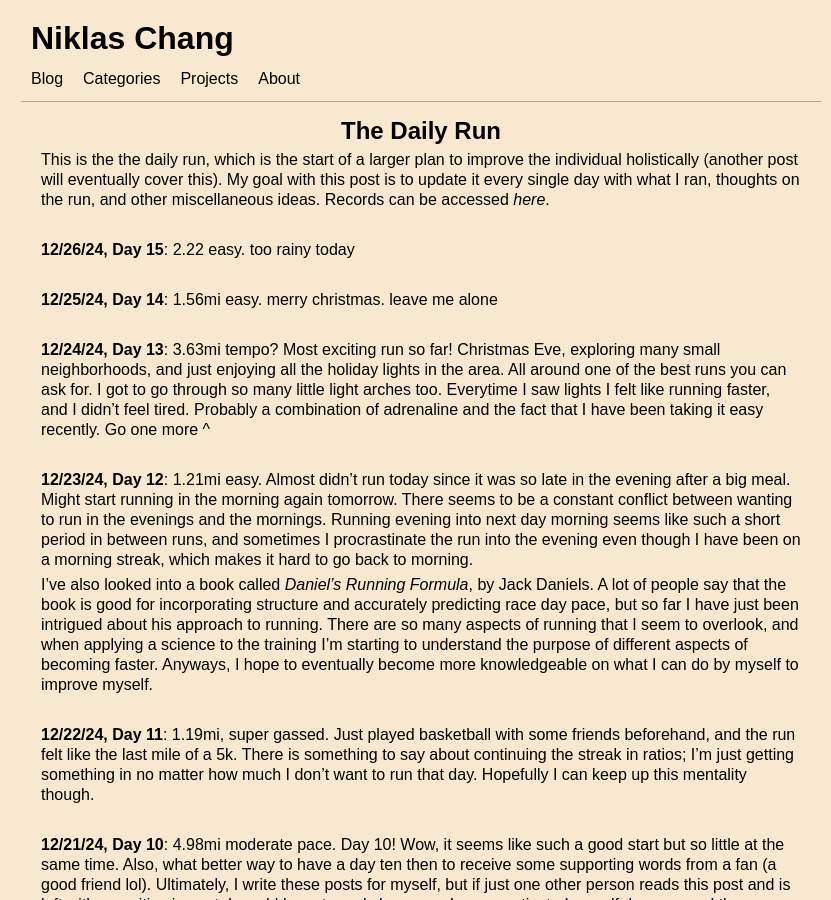
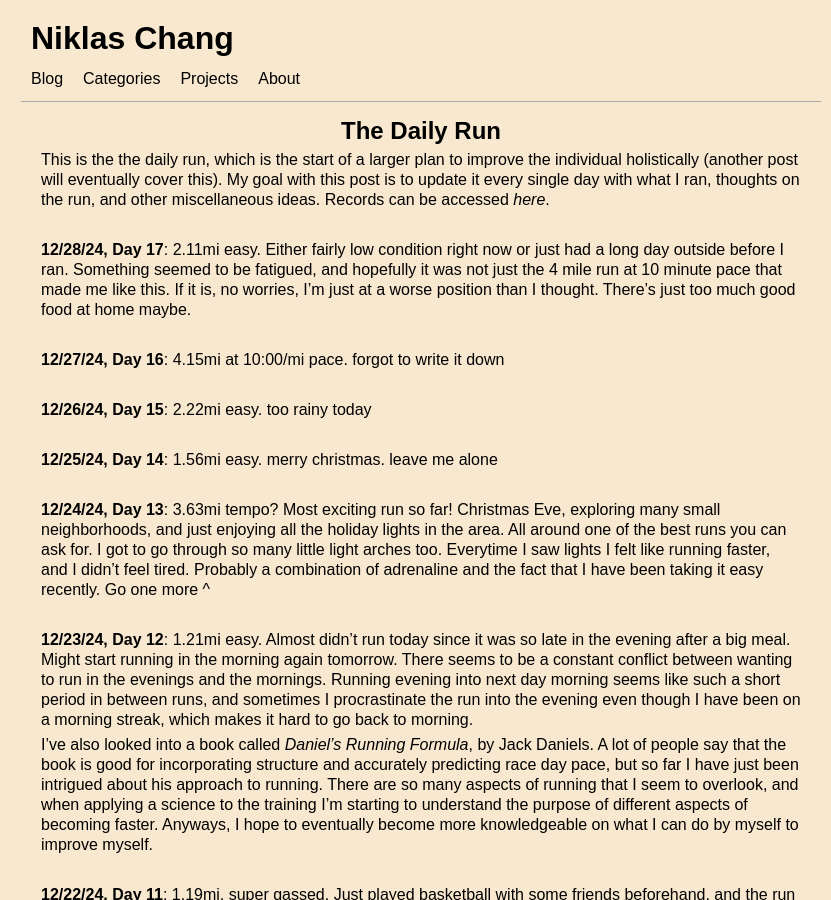
Before and after one commit to Niklichang/niklichang.github.io, a Jekyll site: the page built from _posts/2024-12-02-the-daily-run.md, in a window 1280 px wide and 900 px high. Shown: the whole window, without its empty margins (219-1050 px from the left). Built offline with Jekyll 4.4.1, drawn with Linux system fonts in a browser that asks for light colours; some web fonts are replaced.

Commit message:
day16 and 17, forgor

```diff
--- a/_posts/2024-12-02-the-daily-run.md
+++ b/_posts/2024-12-02-the-daily-run.md
@@ -10,7 +10,15 @@ This is the the daily run, which is the start of a larger plan to improve the in
 
 <br/>
 
-**12/26/24, Day 15**: 2.22 easy. too rainy today
+**12/28/24, Day 17**: 2.11mi easy. Either fairly low condition right now or just had a long day outside before I ran. Something seemed to be fatigued, and hopefully it was not just the 4 mile run at 10 minute pace that made me like this. If it is, no worries, I'm just at a worse position than I thought. There's just too much good food at home maybe.
+
+<br/>
+
+**12/27/24, Day 16**: 4.15mi at 10:00/mi pace. forgot to write it down
+
+<br/>
+
+**12/26/24, Day 15**: 2.22mi easy. too rainy today
 
 <br/>
 
```
